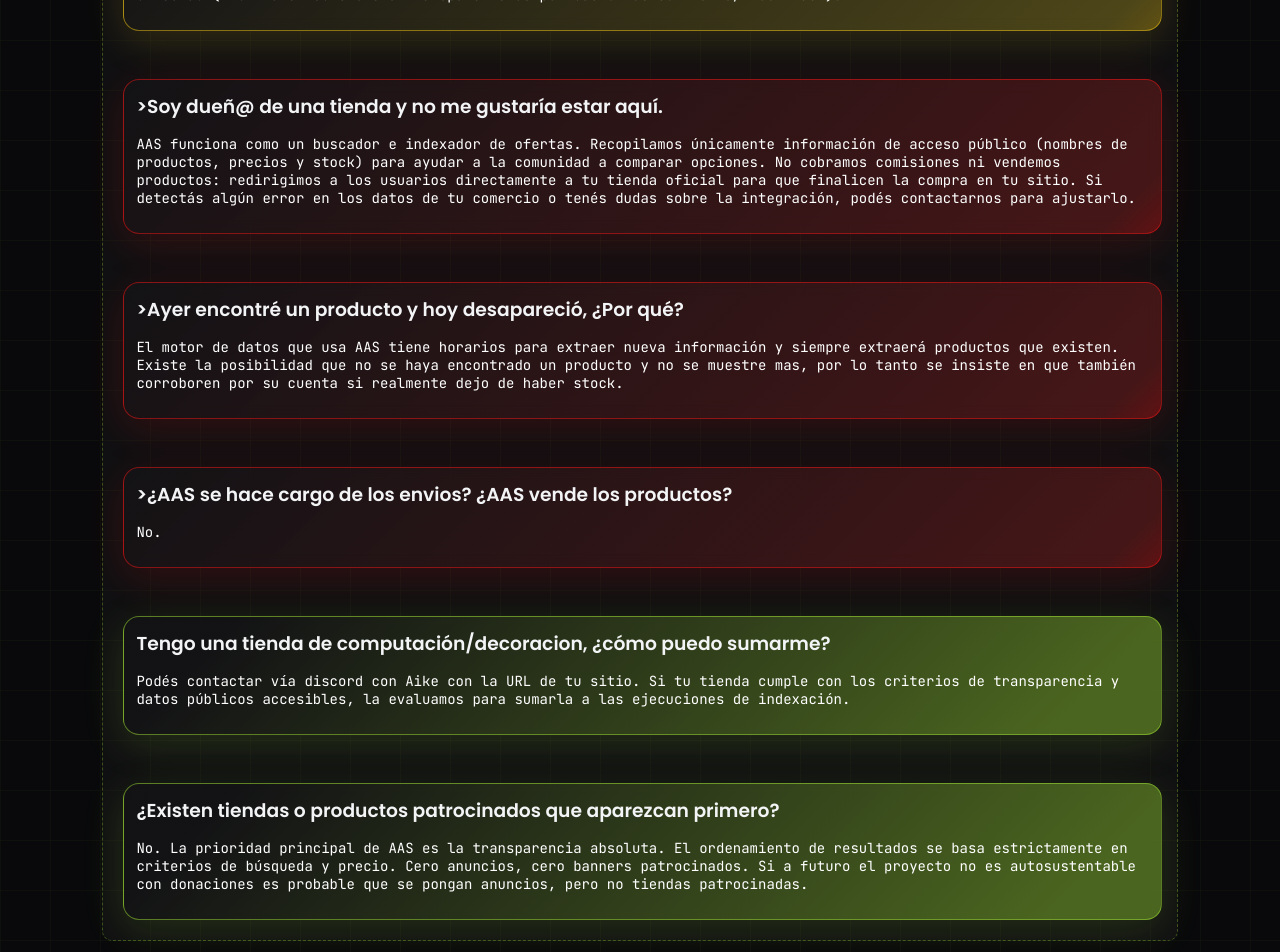
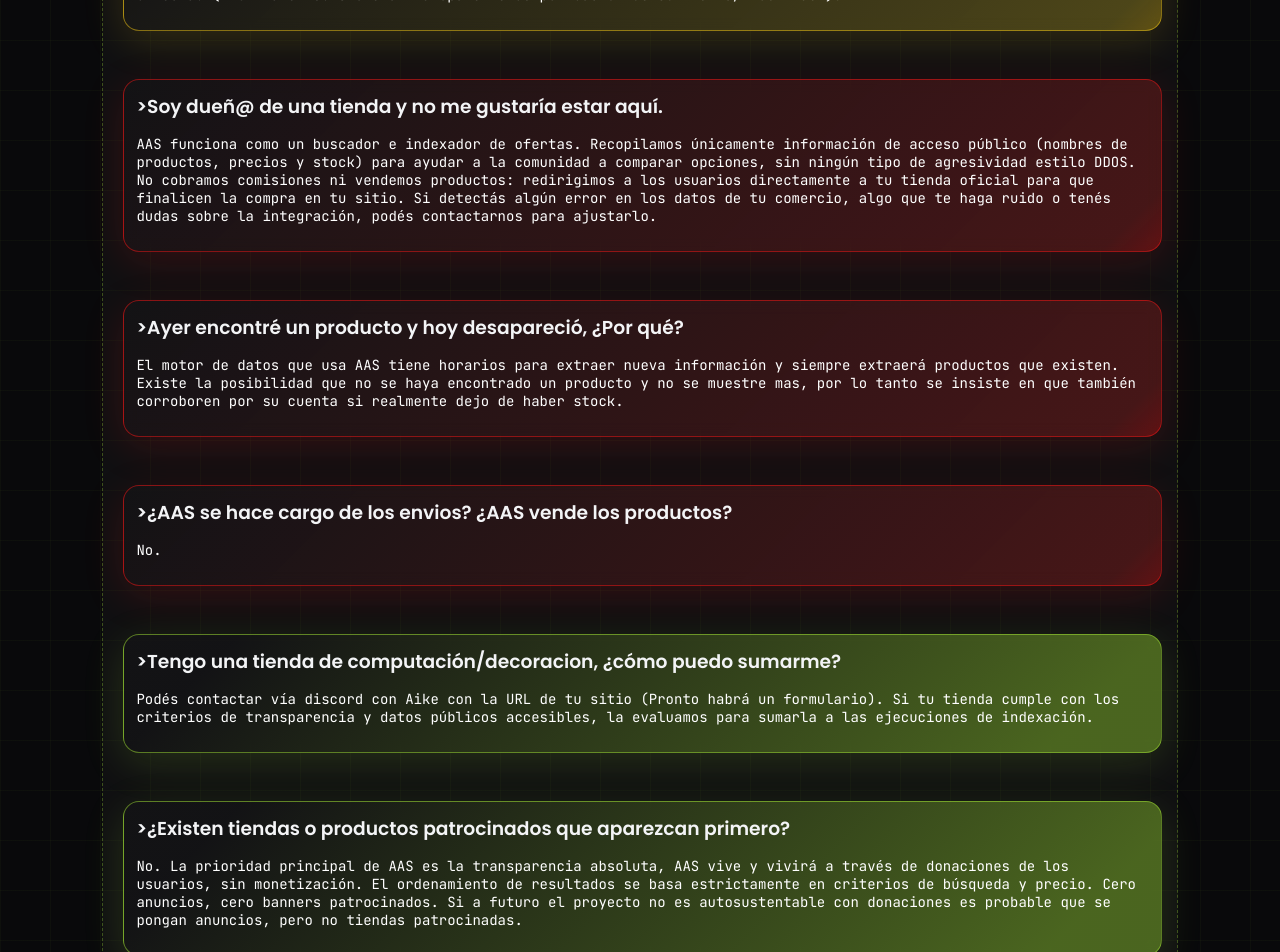
Before and after one commit to AikePetunia/AAS-Frontend, a React (Vite) app: page /faq in a window 1280 px wide. Shown: the part 460-1412 px from the top of the page. Built offline with nearby package versions, Linux system fonts and the light colour scheme.

Commit message:
updateded faq

```diff
--- a/src/pages/Faq/Faq.tsx
+++ b/src/pages/Faq/Faq.tsx
@@ -19,7 +19,7 @@
     question5: {
       question: ">Soy dueñ@ de una tienda y no me gustaría estar aquí.",
       answer:
-        "AAS funciona como un buscador e indexador de ofertas. Recopilamos únicamente información de acceso público (nombres de productos, precios y stock) para ayudar a la comunidad a comparar opciones. No cobramos comisiones ni vendemos productos: redirigimos a los usuarios directamente a tu tienda oficial para que finalicen la compra en tu sitio. Si detectás algún error en los datos de tu comercio o tenés dudas sobre la integración, podés contactarnos para ajustarlo.",
+        "AAS funciona como un buscador e indexador de ofertas. Recopilamos únicamente información de acceso público (nombres de productos, precios y stock) para ayudar a la comunidad a comparar opciones, sin ningún tipo de agresividad estilo DDOS. No cobramos comisiones ni vendemos productos: redirigimos a los usuarios directamente a tu tienda oficial para que finalicen la compra en tu sitio. Si detectás algún error en los datos de tu comercio, algo que te haga ruido o tenés dudas sobre la integración, podés contactarnos para ajustarlo.",
       color: "red",
     },
     question3: {
@@ -35,16 +35,16 @@
     },
     question6: {
       question:
-        "Tengo una tienda de computación/decoracion, ¿cómo puedo sumarme?",
+        ">Tengo una tienda de computación/decoracion, ¿cómo puedo sumarme?",
       answer:
-        "Podés contactar vía discord con Aike con la URL de tu sitio. Si tu tienda cumple con los criterios de transparencia y datos públicos accesibles, la evaluamos para sumarla a las ejecuciones de indexación.",
+        "Podés contactar vía discord con Aike con la URL de tu sitio (Pronto habrá un formulario). Si tu tienda cumple con los criterios de transparencia y datos públicos accesibles, la evaluamos para sumarla a las ejecuciones de indexación.",
       color: "green",
     },
     question7: {
       question:
-        "¿Existen tiendas o productos patrocinados que aparezcan primero?",
+        ">¿Existen tiendas o productos patrocinados que aparezcan primero?",
       answer:
-        "No. La prioridad principal de AAS es la transparencia absoluta. El ordenamiento de resultados se basa estrictamente en criterios de búsqueda y precio. Cero anuncios, cero banners patrocinados. Si a futuro el proyecto no es autosustentable con donaciones es probable que se pongan anuncios, pero no tiendas patrocinadas.",
+        "No. La prioridad principal de AAS es la transparencia absoluta, AAS vive y vivirá a través de donaciones de los usuarios, sin monetización. El ordenamiento de resultados se basa estrictamente en criterios de búsqueda y precio. Cero anuncios, cero banners patrocinados. Si a futuro el proyecto no es autosustentable con donaciones es probable que se pongan anuncios, pero no tiendas patrocinadas.",
       color: "green",
     },
   };
```
